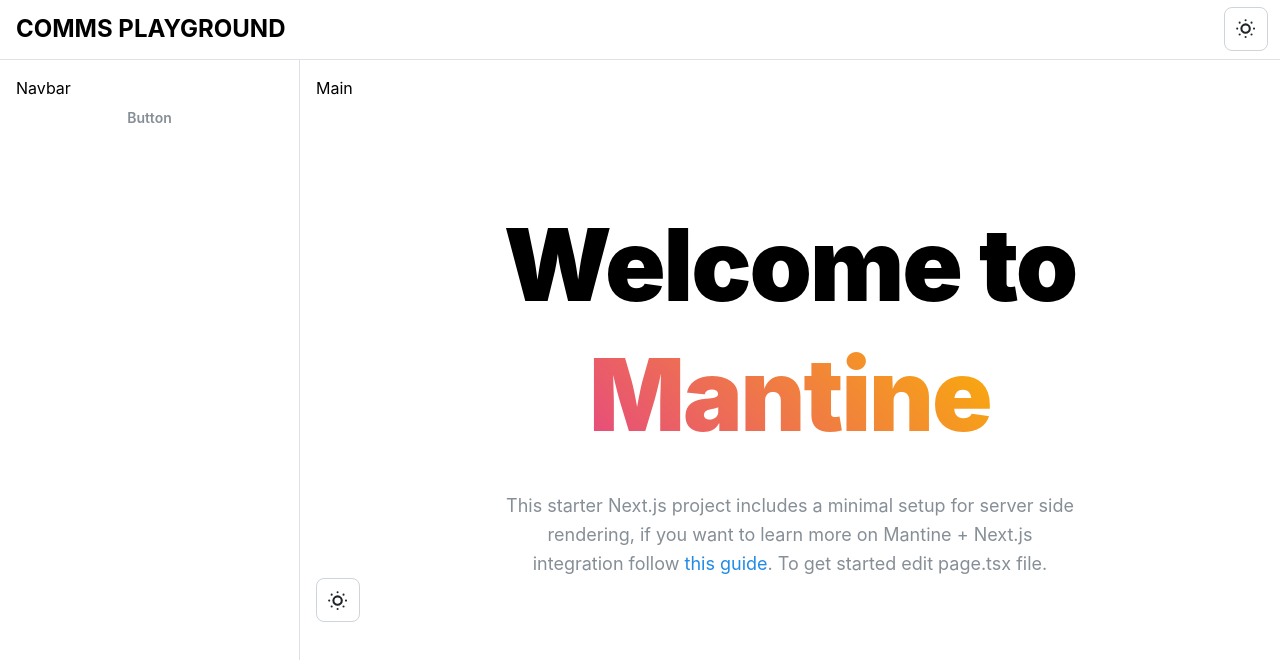
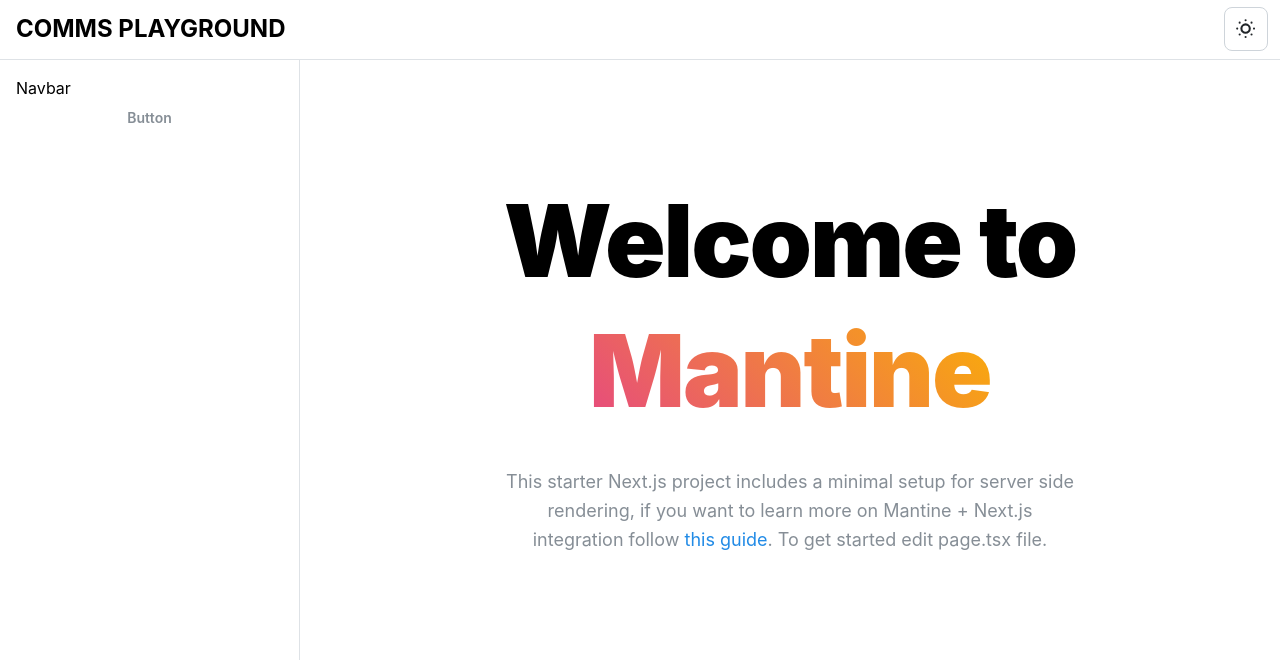
Before and after one commit to jordanandrewks/real-time-web-comms-app, a Next.js app: page / in a window 1280 px wide. Shown: the top 660 px of the page. Built offline with nearby package versions, Linux system fonts and the light colour scheme.

Commit message:
Correct usage of layout.ts... Small change regarding the dark mode button

```diff
--- a/app/layout.tsx
+++ b/app/layout.tsx
@@ -3,6 +3,7 @@
 import { MantineProvider, ColorSchemeScript } from '@mantine/core';
 import { theme } from '../theme';
 import './globals.css';
+import AppShellParent from '../components/AppShell/AppShellParent';
 
 export const metadata = {
   title: 'Web Comms Playground',
@@ -28,7 +29,9 @@
       </head>
       {/* Move the page into here - then Have {children} in <AppShell.Main> */}
       <body>
-        <MantineProvider theme={theme}>{children}</MantineProvider>
+        <MantineProvider theme={theme}>
+          <AppShellParent>{children}</AppShellParent>
+        </MantineProvider>
       </body>
     </html>
   );
--- a/app/page.tsx
+++ b/app/page.tsx
@@ -2,7 +2,6 @@
 import React from 'react';
 import { Welcome } from '../components/Welcome/Welcome';
 import { ColorSchemeToggle } from '../components/ColorSchemeToggle/ColorSchemeToggle';
-import { FaSun, FaMoon } from 'react-icons/fa';
 import { AppShell, Button, Burger, Flex } from '@mantine/core';
 import { useDisclosure } from '@mantine/hooks';
 
@@ -11,53 +10,7 @@
 
   return (
     <>
-      <AppShell
-        header={{ height: 60 }}
-        navbar={{
-          width: 300,
-          breakpoint: 'sm',
-          collapsed: { mobile: !opened },
-        }}
-        padding="md"
-      >
-        <AppShell.Header>
-          <Flex className="pt-1" justify="space-between" align="center">
-            <Flex
-              className="ml-4"
-              mih={50}
-              justify="flex-start"
-              align="center"
-              direction="row"
-              wrap="wrap"
-            >
-              <Burger
-                className="mr-3.5"
-                opened={opened}
-                onClick={toggle}
-                hiddenFrom="sm"
-                size="sm"
-              />
-              <div className="text-2xl font-bold font-questrial">COMMS PLAYGROUND</div>
-            </Flex>
-            <Flex className="pr-3">
-              <ColorSchemeToggle />
-            </Flex>
-          </Flex>
-        </AppShell.Header>
-
-        <AppShell.Navbar p="md">
-          Navbar
-          <Button variant="subtle" color="gray">
-            Button
-          </Button>
-        </AppShell.Navbar>
-
-        <AppShell.Main>
-          Main
-          <Welcome />
-          <ColorSchemeToggle />
-        </AppShell.Main>
-      </AppShell>
+      <Welcome></Welcome>
     </>
   );
 }
--- /dev/null
+++ b/app/rmq/page.tsx
@@ -0,0 +1,3 @@
+export default function Rmq() {
+  return <div>RMQ Stage</div>;
+}
--- /dev/null
+++ b/components/AppShell/AppShellParent.tsx
@@ -0,0 +1,58 @@
+'use client';
+
+import React from 'react';
+import { AppShell, Button, Burger, Flex } from '@mantine/core';
+import { useDisclosure } from '@mantine/hooks';
+import { ColorSchemeToggle } from '../ColorSchemeToggle/ColorSchemeToggle';
+
+export default function AppShellParent({ children }: { children: any }) {
+  const [opened, { toggle }] = useDisclosure();
+
+  return (
+    <>
+      <AppShell
+        header={{ height: 60 }}
+        navbar={{
+          width: 300,
+          breakpoint: 'sm',
+          collapsed: { mobile: !opened },
+        }}
+        padding="md"
+      >
+        <AppShell.Header>
+          <Flex className="pt-1" justify="space-between" align="center">
+            <Flex
+              className="ml-4"
+              mih={50}
+              justify="flex-start"
+              align="center"
+              direction="row"
+              wrap="wrap"
+            >
+              <Burger
+                className="mr-3.5"
+                opened={opened}
+                onClick={toggle}
+                hiddenFrom="sm"
+                size="sm"
+              />
+              <div className="text-2xl font-bold font-questrial">COMMS PLAYGROUND</div>
+            </Flex>
+            <Flex className="pr-3">
+              <ColorSchemeToggle />
+            </Flex>
+          </Flex>
+        </AppShell.Header>
+
+        <AppShell.Navbar p="md">
+          Navbar
+          <Button variant="subtle" color="gray">
+            Button
+          </Button>
+        </AppShell.Navbar>
+
+        <AppShell.Main>{children}</AppShell.Main>
+      </AppShell>
+    </>
+  );
+}
--- a/components/ColorSchemeToggle/ColorSchemeToggle.tsx
+++ b/components/ColorSchemeToggle/ColorSchemeToggle.tsx
@@ -30,7 +30,7 @@
       {colorMode === 'dark' ? (
         <LuSunDim style={{ width: '60%', height: '60%' }} />
       ) : (
-        <IoMoonOutline style={{ width: '60%', height: '60%' }} />
+        <IoMoonOutline style={{ width: '50%', height: '50%' }} />
       )}
     </ActionIcon>
   );
```
